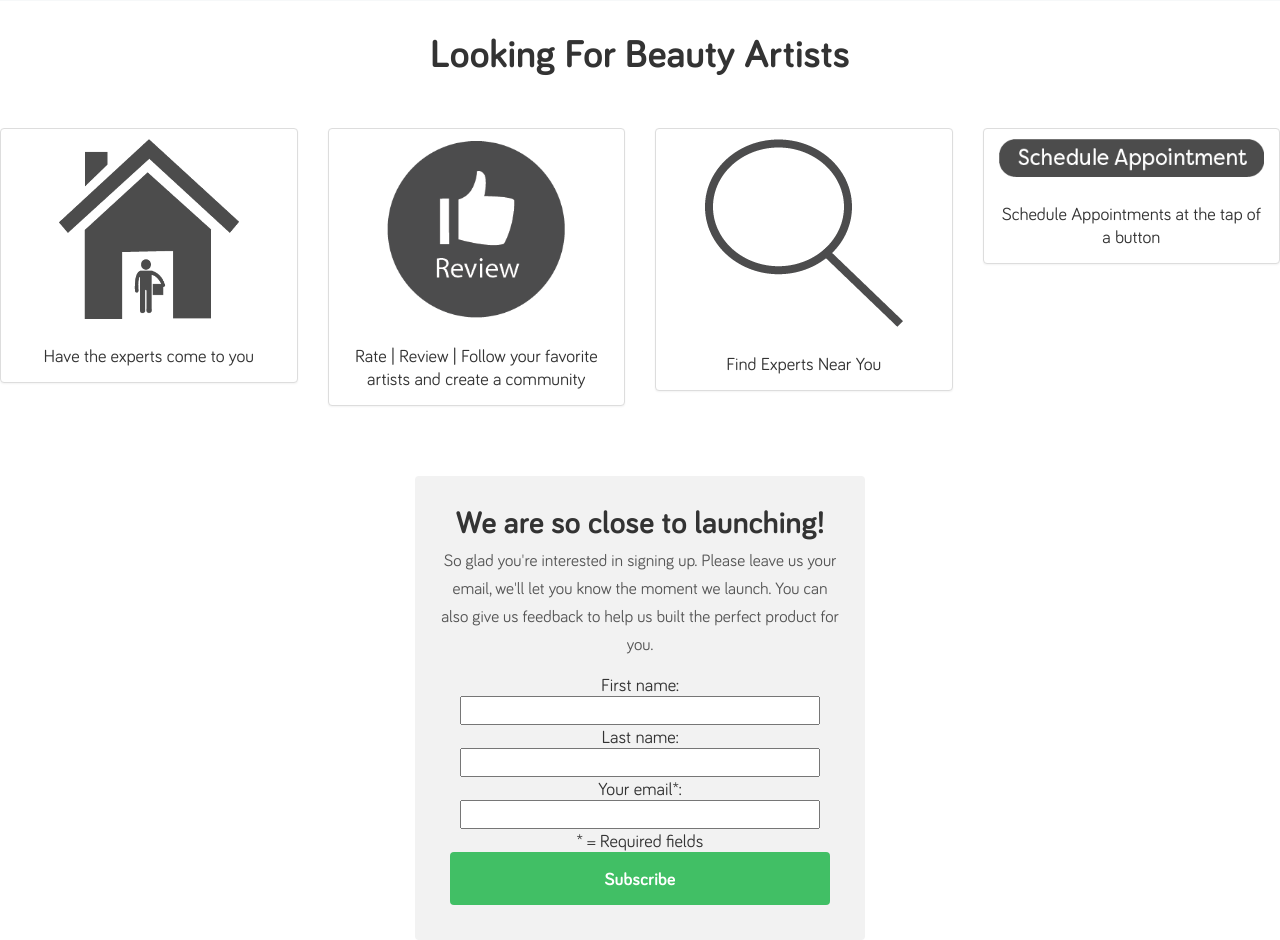
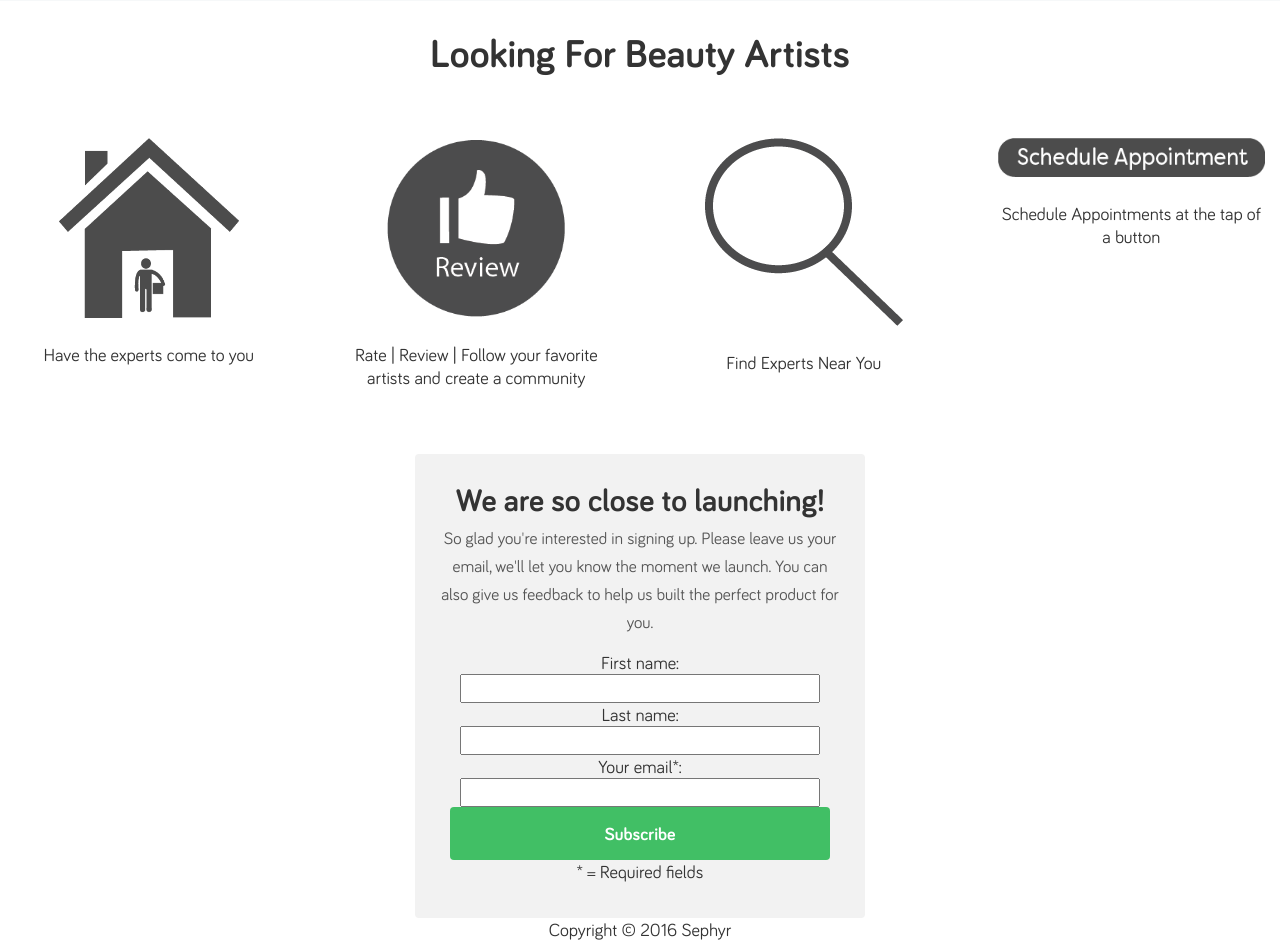
Before and after one commit to derek-nguyen/sephyr, a Django app: page / in a window 1280 px wide. Shown: the part 2326-3266 px from the top of the page. Run offline with Django 3.2, Linux system fonts and the light colour scheme; some libraries are stand-ins or nearby versions.

Commit message:
fix border

```diff
--- a/app/templates/index.html
+++ b/app/templates/index.html
@@ -181,7 +181,6 @@
                 </h1>
 	        </div>
 			<div class="col-md-3">
-	                <div class="panel panel-default">
                 <div class="panel-heading" style="background:none; border:none;">
                     <img class="img-responsive center-block" src="{% static "images/Icons/housecall_icon.png" %}" style="width:180px; height:180px"/>
                 </div>
@@ -189,9 +188,7 @@
                     <p>Have the experts come to you</p>
                 </div>
             </div>
-	            </div>
             <div class="col-md-3">
-	                <div class="panel panel-default">
                 <div class="panel-heading" style="background:none; border:none;">
                     <img class="img-responsive center-block" src="{% static "images/Icons/review_icon.png" %}" style="width:180px; height:180px"/>
                 </div>
@@ -199,9 +196,7 @@
                     <p>Rate | Review | Follow your favorite artists and create a community</p>
                 </div>
             </div>
-	            </div>
             <div class="col-md-3">
-	                <div class="panel panel-default">
                 <div class="panel-heading" style="background:none; border:none;">
                     <img class="img-responsive center-block" src="{% static "images/Icons/find_icon.png" %}" />
                 </div>
@@ -209,15 +204,12 @@
                     <p>Find Experts Near You</p>
                 </div>
             </div>
-	            </div>
             <div class="col-md-3">
-	                <div class="panel panel-default">
                 <div class="panel-heading" style="background:none; border:none;">
                     <img class="img-responsive center-block" src="{% static "images/Icons/appointment_icon.png" %}"/>
                 </div>
                 <div class="panel-body">
                     <p>Schedule Appointments at the tap of a button</p>
-	                    </div>
                 </div>
             </div>
 	    </div>
@@ -236,19 +228,14 @@
 
         <form action="{% url 'thankyou' %}" method="post">
           {% csrf_token %}
-
           <label for="your_first">First name: </label>
           <input id="first_name" type="text" name="first_name"/>
-
           <label for="your_last">Last name: </label>
           <input id="last_name" type="text" name="last_name"/>
-
           <label for="your_email">Your email*: </label>
           <input id="email" type="text" name="email"/>
-
+          <input type="submit" value="Subscribe"/>
           <p>* = Required fields</p>
-
-          <input type="submit" value="Subscribe"/>
         </form>
 
       </div>
@@ -261,69 +248,6 @@
 		</div>
 
 	</div>
-
-
-<!-- POP UP SIGN UP BOX -->
-
-	 <!-- <div id="signup">
-        <h4>
-        <!- - *** EDIT ME *** - ->
-        We are so close to launching!
-        </h4>
-
-        <p class="size16">
-        <!- - *** EDIT ME *** - ->
-        So glad you're interested in signing up. Please leave us your email, we'll let you know the moment we launch. You can also give us feedback to help us built the perfect product for you.
-        </p>
-
-		<!- - *** START OF WUFOO FORM EMBED CODE *** - ->
-        <form accept-charset="UTF-8" action=
-        "https://usabilityhour.wufoo.eu/forms/w1e6uhhi0oebzsp/#public"
-        autocomplete="off" class="wufoo topLabel page" enctype=
-        "multipart/form-data" id="form6" method="post" name="form6" novalidate=
-        "">
-        <!- - END OF WUFOO EMBED CODE - ->
-            <ul>
-                <li class="notranslate" id="foli1">
-                    <div>
-                        <input class="field text medium" id="Field1" maxlength=
-                        "255" name="Field1" placeholder=
-                        "Enter your email to be notified" required=""
-                        spellcheck="false" tabindex="1" type="email">
-                    </div>
-                </li>
-
-
-                <li class="buttons">
-                    <div>
-                    	<!- - *** EDIT AFTER VALUE=" *** - ->
-                        <input class="btTxt submit" id="saveForm" name=
-                        "saveForm" onclick="”_gaq.push(['_trackEvent'," type=
-                        "submit" value="Remind me when you launch">
-                    </div>
-                    <div id="no">
-
-                    	<a class="modal_close" href="#">
-                    	<!- - *** EDIT ME *** - ->
-                    	No thanks, I don't need this product.
-                    	</a>
-
-                    </div>
-                </li>
-
-
-                <li class="hide"><label for="comment">Do Not Fill This
-                Out</label>
-
-                <textarea cols="1" id="comment" name="comment" rows="1">
-</textarea>
-				<!- - *** REPLACE VALUE WITH CODE FROM WUFOO *** - ->
-				<input id="idstamp" name="idstamp" type="hidden"
-                value="HIQecF8d3pfU1vhFNgY8KGuLYz/vmRduMhF7CS0FMw0="></li>
-            </ul>
-        </form>
-    </div> -->
-
 </body>
 
 </html>
```
Lines whose indentation alone changed are shown as unchanged.
